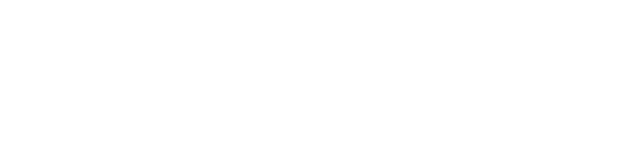
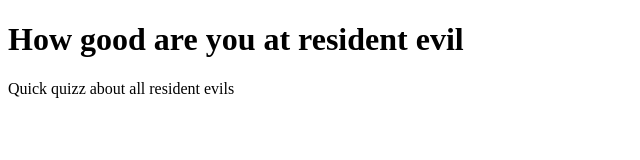
Before and after one commit to Dachrono/AndyZam-JuanFe, a plain HTML site: page index.html in a window 1280 px wide. Shown: the whole page, without its empty margins (0-640 px from the left). Drawn offline with Linux system fonts and the light colour scheme.

Commit message:
features 1&2

```diff
--- a/index.html
+++ b/index.html
@@ -9,18 +9,10 @@
   <body>
     <script src="https://cdn.freecodecamp.org/testable-projects-fcc/v1/bundle.js"></script>
 
-    <!--
 
-    Hello Camper!
+<h1 id = "title"> How good are you at resident evil </h1>
+<p id = "description"> Quick quizz about all resident evils </p>
 
-    For now, the test suite only works in Chrome!
-    Please read the README below in the JS Editor before beginning.
-    Feel free to delete this message once you have read it.
-    Good luck and Happy Coding!
-
-    - The freeCodeCamp Team
-
-    -->
     <script  src="js/index.js"></script>
   </body>
 </html>
```
